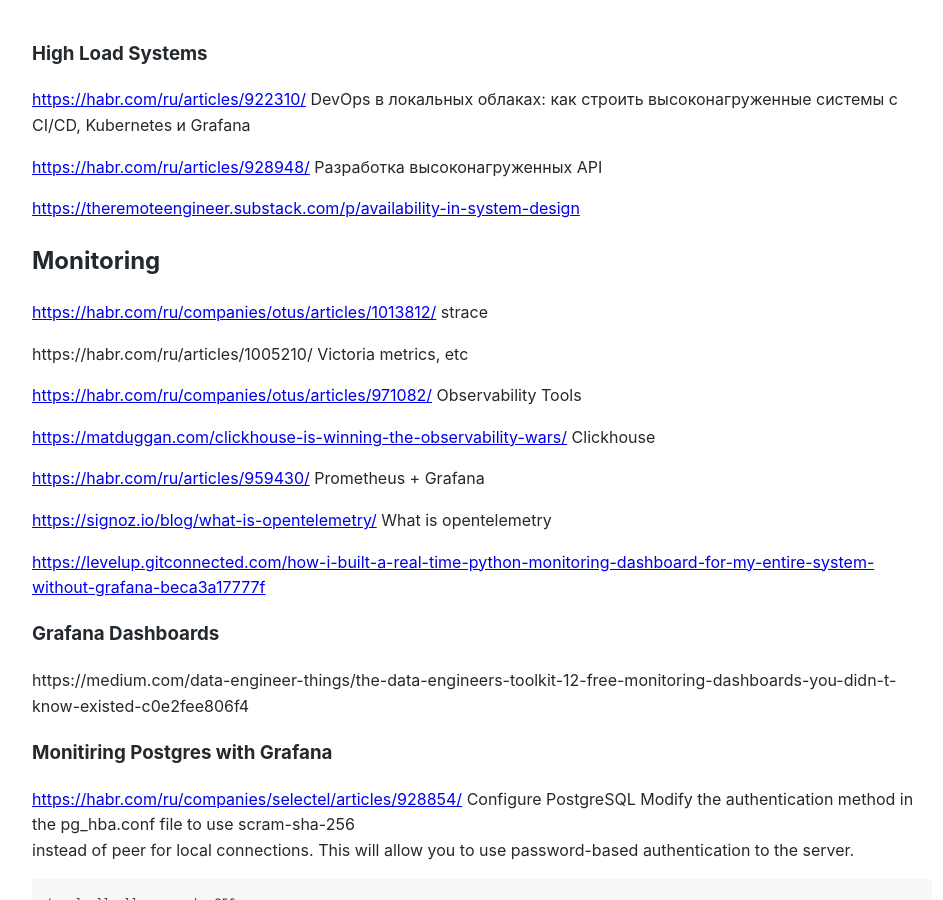
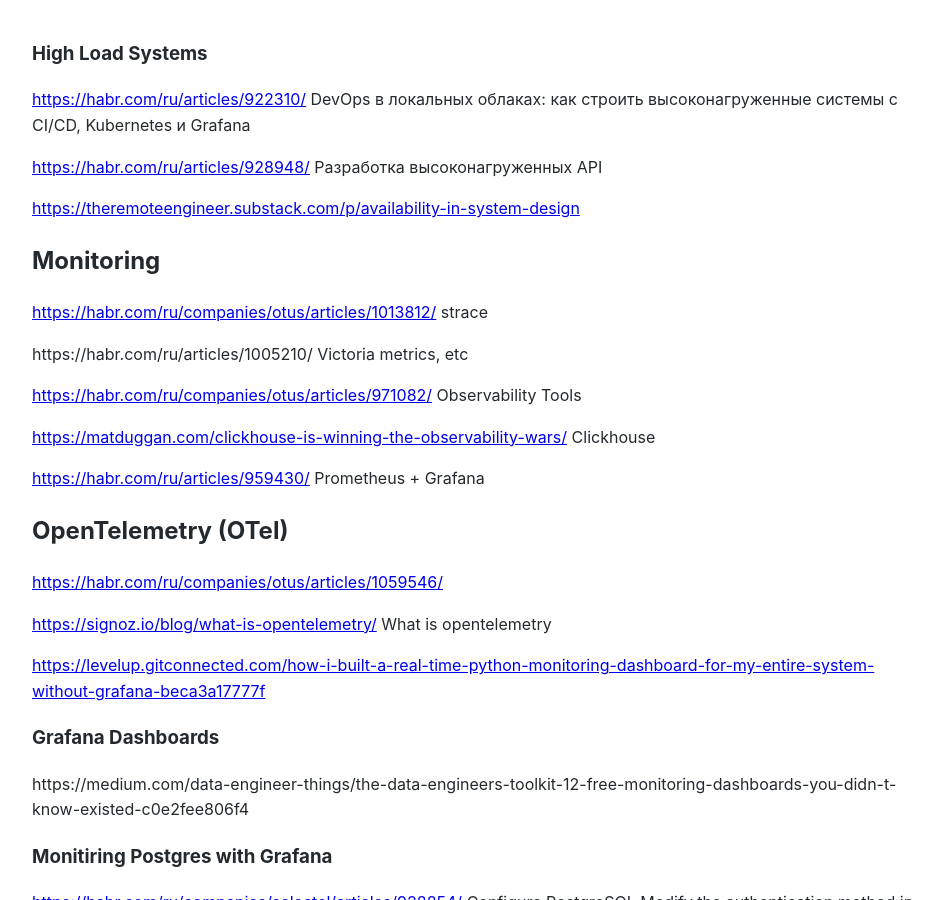
Before and after one commit to Michael-Lubinsky/michael-lubinsky.github.com, a Jekyll site: the page built from linux/monitoring.md, in a window 1280 px wide and 900 px high. Shown: the whole window, without its empty margins (158-1101 px from the left). Built offline with Jekyll 4.4.1, drawn with Linux system fonts in a browser that asks for light colours; our own code applies the rules of GitHub Pages for plain Markdown files.

Commit message:
Update monitoring.md

```diff
--- a/linux/monitoring.md
+++ b/linux/monitoring.md
@@ -19,6 +19,10 @@
 <https://matduggan.com/clickhouse-is-winning-the-observability-wars/> Clickhouse
 
 <https://habr.com/ru/articles/959430/>  Prometheus + Grafana
+
+## OpenTelemetry (OTel)
+
+<https://habr.com/ru/companies/otus/articles/1059546/>
 
 <https://signoz.io/blog/what-is-opentelemetry/> What is opentelemetry
 
```
